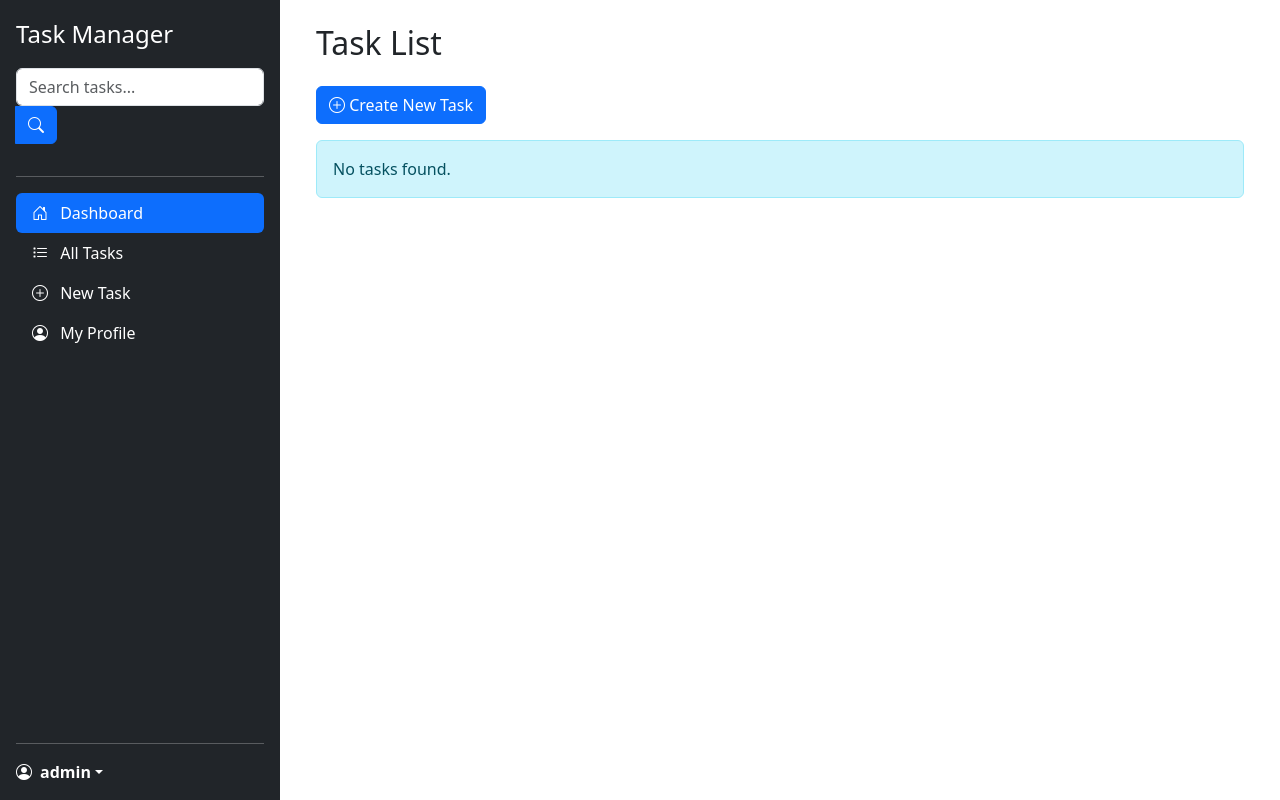
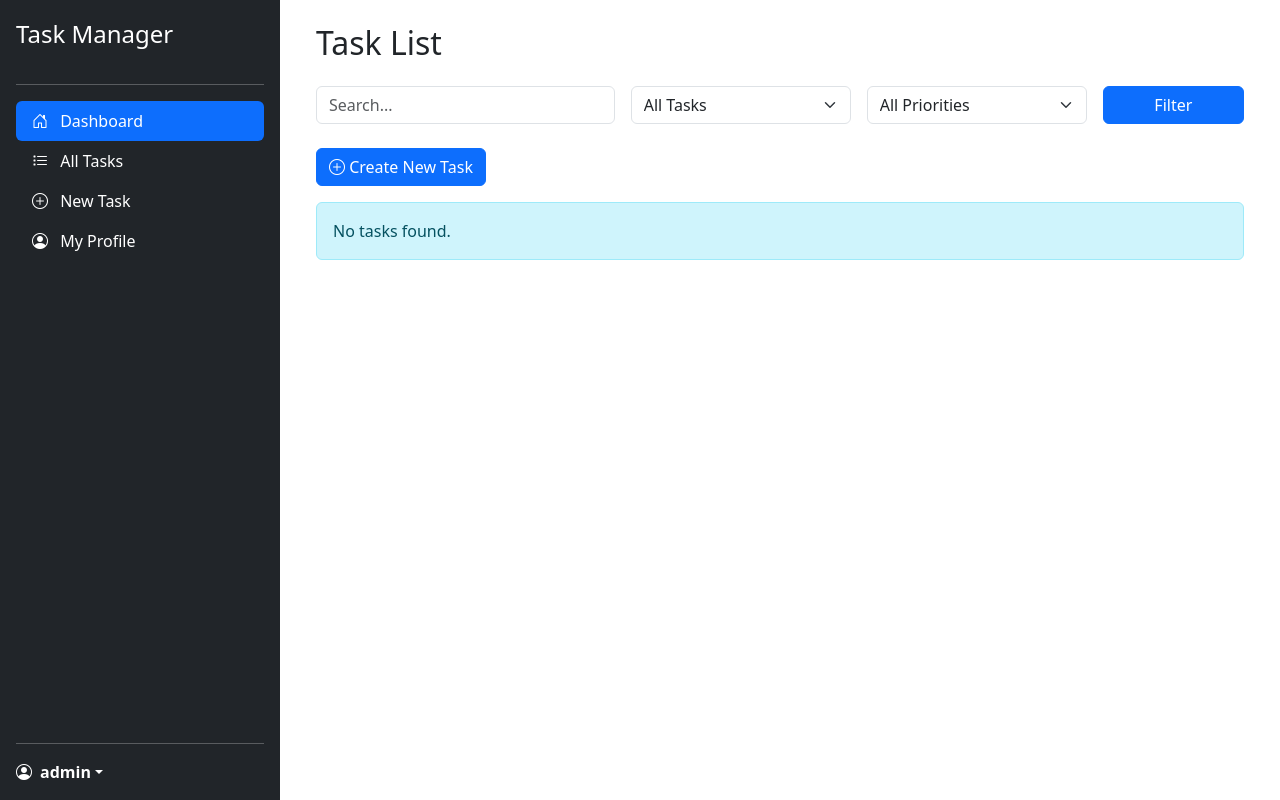
Before and after one commit to Sotnikov-100/task-manager, a Django app: page /tasks/ in a window 1280 px wide. Run offline with Django 5.2, Linux system fonts and the light colour scheme; a user stored in the database is signed in; data comes from the database, SQL or seed files in the repository.

Commit message:
add task filtering and search with query_transform

```diff
--- a/tasks/views.py
+++ b/tasks/views.py
@@ -1,5 +1,6 @@
 from django.contrib.auth.decorators import login_required
 from django.contrib.auth.mixins import LoginRequiredMixin
+from django.db.models import Q
 from django.shortcuts import render
 from django.urls import reverse_lazy
 from django.utils import timezone
@@ -55,7 +56,7 @@
     success_url = reverse_lazy("tasks:login")
 
 
-class ProfileView(LoginRequiredMixin, generic.DetailView):
+class ProfileView(LoginRequiredMixin, DetailView):
     model = Worker
     template_name = "profile.html"
     context_object_name = "worker"
@@ -72,13 +73,36 @@
 class TaskListView(LoginRequiredMixin, ListView):
     model = Task
     template_name = "tasks/task_list.html"
-    paginate_by = 10
+    paginate_by = 5
     context_object_name = "tasks"
 
+    def get_context_data(self, **kwargs):
+        context = super().get_context_data(**kwargs)
+        context["task_priority_choices"] = Task.PriorityChoices.choices
+        return context
+
     def get_queryset(self):
-        queryset = super().get_queryset()
-        # Фільтрація для поточного користувача (опціонально)
-        return queryset.filter(assignees=self.request.user)
+        queryset = super().get_queryset().filter(assignees=self.request.user)
+
+        search = self.request.GET.get("search")
+        status = self.request.GET.get("status")
+        priority = self.request.GET.get("priority")
+
+        if search:
+            queryset = queryset.filter(
+                Q(title__icontains=search) |
+                Q(description__icontains=search)
+            )
+
+        if status == "completed":
+            queryset = queryset.filter(is_completed=True)
+        elif status == "active":
+            queryset = queryset.filter(is_completed=False)
+
+        if priority:
+            queryset = queryset.filter(priority=priority)
+
+        return queryset.order_by("-deadline")
 
 
 class TaskDetailView(LoginRequiredMixin, DetailView):
--- a/templates/includes/pagination.html
+++ b/templates/includes/pagination.html
@@ -1,21 +1,29 @@
+{% load query_tags %}
+
 {% if page_obj.has_other_pages %}
 <nav class="mt-4">
   <ul class="pagination">
     {% if page_obj.has_previous %}
       <li class="page-item">
-          <a class="page-link" href="?page={{ page_obj.previous_page_number }}">&laquo;</a>
+        <a class="page-link" href="?{% query_transform request page=page_obj.previous_page_number %}">
+          &laquo;
+        </a>
       </li>
     {% endif %}
 
     {% for num in page_obj.paginator.page_range %}
       <li class="page-item {% if num == page_obj.number %}active{% endif %}">
-          <a class="page-link" href="?page={{ num }}">{{ num }}</a>
+        <a class="page-link" href="?{% query_transform request page=num %}">
+          {{ num }}
+        </a>
       </li>
     {% endfor %}
 
     {% if page_obj.has_next %}
       <li class="page-item">
-          <a class="page-link" href="?page={{ page_obj.next_page_number }}">&raquo;</a>
+        <a class="page-link" href="?{% query_transform request page=page_obj.next_page_number %}">
+          &raquo;
+        </a>
       </li>
     {% endif %}
   </ul>
--- a/templates/includes/sidebar.html
+++ b/templates/includes/sidebar.html
@@ -2,17 +2,6 @@
   <a href="/" class="d-flex align-items-center mb-3 text-white text-decoration-none">
     <span class="fs-4">Task Manager</span>
   </a>
-
-  <form method="get" action="" class="mb-3">
-    <div class="input-group">
-      <label>
-        <input type="text" class="form-control" name="q" placeholder="Search tasks...">
-      </label>
-      <button class="btn btn-primary" type="submit">
-        <i class="bi bi-search"></i>
-      </button>
-    </div>
-  </form>
 
   <hr>
   <ul class="nav nav-pills flex-column mb-auto">
--- a/templates/tasks/task_list.html
+++ b/templates/tasks/task_list.html
@@ -1,8 +1,37 @@
 {% extends "base.html" %}
+{% load query_tags %}
 
 {% block content %}
   <div class="container">
     <h2 class="mb-4">Task List</h2>
+
+    <form method="get" class="mb-4">
+      <div class="row g-3">
+        <div class="col-md-4">
+          <input type="text" name="search" class="form-control"
+                 placeholder="Search..." value="{{ request.GET.search }}">
+        </div>
+        <div class="col-md-3">
+          <select name="status" class="form-select">
+            <option value="">All Tasks</option>
+            <option value="active" {% if request.GET.status == "active" %}selected{% endif %}>Active</option>
+            <option value="completed" {% if request.GET.status == "completed" %}selected{% endif %}>Completed</option>
+          </select>
+        </div>
+        <div class="col-md-3">
+          <select name="priority" class="form-select">
+            <option value="">All Priorities</option>
+            {% for value, name in task_priority_choices %}
+              <option value="{{ value }}" {% if request.GET.priority == value %}selected{% endif %}>{{ name }}</option>
+            {% endfor %}
+          </select>
+        </div>
+        <div class="col-md-2">
+          <button type="submit" class="btn btn-primary w-100">Filter</button>
+        </div>
+      </div>
+    </form>
+
     <a href="{% url 'tasks:task-create' %}" class="btn btn-primary mb-3">
       <i class="bi bi-plus-circle"></i> Create New Task
     </a>
@@ -12,10 +41,9 @@
         <a href="{% url 'tasks:task-detail' task.pk %}" class="list-group-item list-group-item-action">
           <div class="d-flex justify-content-between">
             <h5>{{ task.title }}</h5>
-            <span
-                class="badge bg-{% if task.priority == 'URGENT' %}danger{% elif task.priority == 'HIGH' %}warning{% else %}success{% endif %}">
-                    {{ task.get_priority_display }}
-                </span>
+            <span class="badge bg-{% if task.priority == "URGENT" %}danger{% elif task.priority == "HIGH" %}warning{% else %}success{% endif %}">
+              {{ task.get_priority_display }}
+            </span>
           </div>
           <small>Due: {{ task.deadline|date:"Y-m-d H:i" }}</small>
         </a>
@@ -24,7 +52,7 @@
       {% endfor %}
     </div>
 
-    <!-- Пагінація -->
+    <!-- Pagination -->
     {% include "includes/pagination.html" %}
   </div>
 {% endblock %}
```
Also changed, not shown: tasks/templatetags/query_tags.py (added, +17 -0 lines), tasks/templatetags/__init__.py (added). Lines whose indentation alone changed are shown as unchanged.
